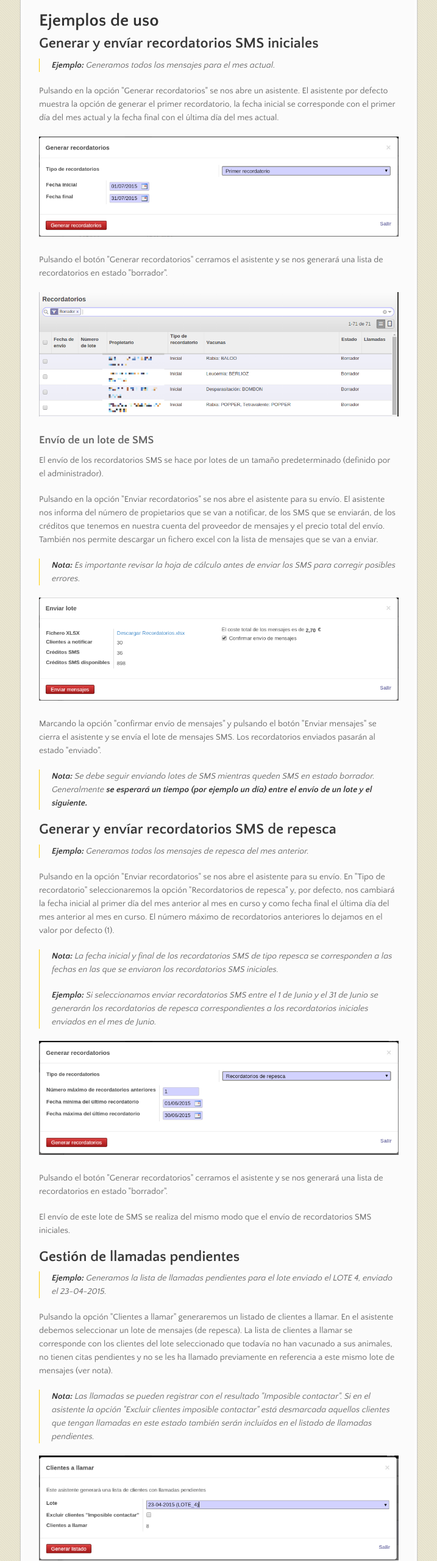
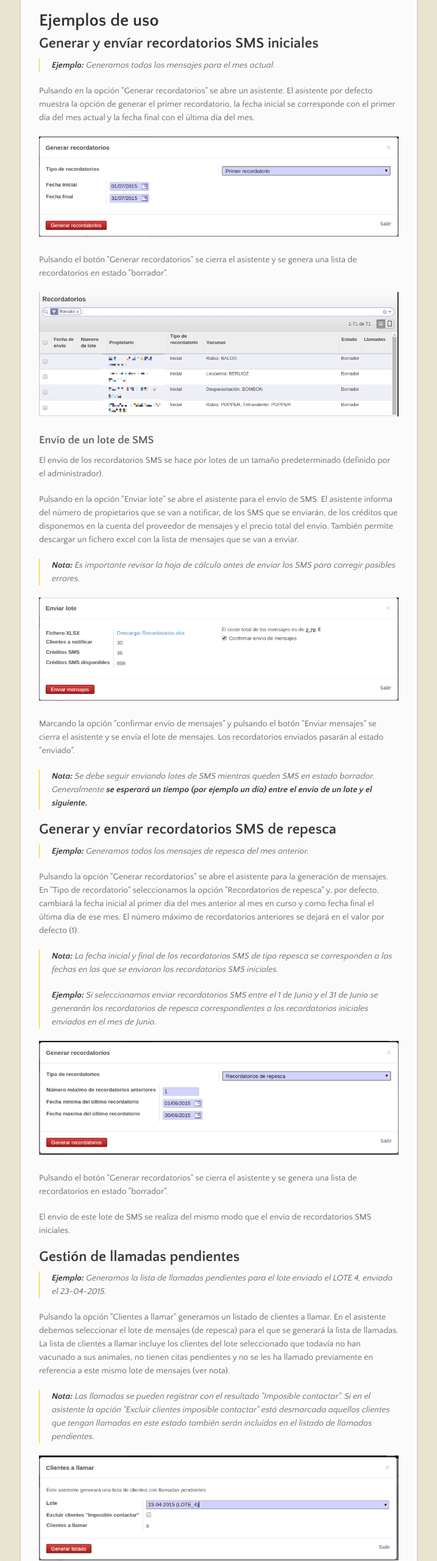
Before and after one commit to sohovet/sohovet, a plain HTML site: page index.html in a window 1280 px wide. Shown: the part 7220-9780 px from the top of the page at 61% size, without its empty margins (282-999 px from the left). Drawn offline with nearby package versions, Linux system fonts and the light colour scheme.

```diff
--- a/index.html
+++ b/index.html
@@ -241,11 +241,11 @@ No se puede registrar una llamada si no se le ha enviado antes un recordatorio S
 Generamos todos los mensajes para el mes actual.</p>
 </blockquote>
 
-<p>Pulsando en la opción "Generar recordatorios" se nos abre un asistente. El asistente por defecto muestra la opción de generar el primer recordatorio, la fecha inicial se corresponde con el primer día del mes actual y la fecha final con el última día del mes actual.</p>
+<p>Pulsando en la opción "Generar recordatorios" se abre un asistente. El asistente por defecto muestra la opción de generar el primer recordatorio, la fecha inicial se corresponde con el primer día del mes actual y la fecha final con el última día del mes.</p>
 
 <p><img src="images/vaccine_GenerarRecordatorios.png" alt="Asistente para generar recordatorios"></p>
 
-<p>Pulsando el botón "Generar recordatorios" cerramos el asistente y se nos generará una lista de recordatorios en estado "borrador".</p>
+<p>Pulsando el botón "Generar recordatorios" se cierra el asistente y se genera una lista de recordatorios en estado "borrador".</p>
 
 <p><img src="images/vaccine_ejemplo_listaRecordatorios.png" alt="Lista de recordatorios en estado borrador"></p>
 
@@ -254,7 +254,7 @@ Generamos todos los mensajes para el mes actual.</p>
 
 <p>El envío de los recordatorios SMS se hace por lotes de un tamaño predeterminado (definido por el administrador). </p>
 
-<p>Pulsando en la opción "Enviar recordatorios" se nos abre el asistente para su envío. El asistente nos informa del número de propietarios que se van a notificar, de los SMS que se enviarán, de los créditos que tenemos en nuestra cuenta del proveedor de mensajes y el precio total del envío. También nos permite descargar un fichero excel con la lista de mensajes que se van a enviar.</p>
+<p>Pulsando en la opción "Enviar lote" se abre el asistente para el envío de SMS. El asistente informa del número de propietarios que se van a notificar, de los SMS que se enviarán, de los créditos que disponemos en la cuenta del proveedor de mensajes y el precio total del envío. También permite descargar un fichero excel con la lista de mensajes que se van a enviar.</p>
 
 <blockquote>
 <p><strong>Nota:</strong>
@@ -263,7 +263,7 @@ Es importante revisar la hoja de cálculo antes de enviar los SMS para corregir
 
 <p><img src="images/vaccine_EnviarLoteSMS.png" alt="Asistente para enviar recordatorios"></p>
 
-<p>Marcando la opción "confirmar envío de mensajes" y pulsando el botón "Enviar mensajes" se cierra el asistente y se envía el lote de mensajes SMS. Los recordatorios enviados pasarán al estado "enviado".</p>
+<p>Marcando la opción "confirmar envío de mensajes" y pulsando el botón "Enviar mensajes" se cierra el asistente y se envía el lote de mensajes. Los recordatorios enviados pasarán al estado "enviado".</p>
 
 <blockquote>
 <p><strong>Nota:</strong>
@@ -278,7 +278,7 @@ Se debe seguir enviando lotes de SMS mientras queden SMS en estado borrador. Gen
 Generamos todos los mensajes de repesca del mes anterior.</p>
 </blockquote>
 
-<p>Pulsando en la opción "Enviar recordatorios" se nos abre el asistente para su envío. En "Tipo de recordatorio" seleccionaremos la opción "Recordatorios de repesca" y, por defecto, nos cambiará la fecha inicial al primer día del mes anterior al mes en curso y como fecha final el última día del mes anterior al mes en curso. El número máximo de recordatorios anteriores lo dejamos en el valor por defecto (1).</p>
+<p>Pulsando la opción "Generar recordatorios" se abre el asistente para la generación de mensajes. En "Tipo de recordatorio" seleccionamos la opción "Recordatorios de repesca" y, por defecto, cambiará la fecha inicial al primer día del mes anterior al mes en curso y como fecha final el última día de ese mes. El número máximo de recordatorios anteriores se dejará en el valor por defecto (1).</p>
 
 <blockquote>
 <p><strong>Nota:</strong>
@@ -290,7 +290,7 @@ Si seleccionamos enviar recordatorios SMS entre el 1 de Junio y el 31 de Junio s
 
 <p><img src="images/vaccine_ejemplo_Repesca.png" alt="Asistente para enviar recordatorios"></p>
 
-<p>Pulsando el botón "Generar recordatorios" cerramos el asistente y se nos generará una lista de recordatorios en estado "borrador".</p>
+<p>Pulsando el botón "Generar recordatorios" se cierra el asistente y se genera una lista de recordatorios en estado "borrador".</p>
 
 <p>El envío de este lote de SMS se realiza del mismo modo que el envío de recordatorios SMS iniciales.</p>
 
@@ -302,7 +302,7 @@ Si seleccionamos enviar recordatorios SMS entre el 1 de Junio y el 31 de Junio s
 Generamos la lista de llamadas pendientes para el lote enviado el LOTE 4, enviado el 23-04-2015.</p>
 </blockquote>
 
-<p>Pulsando la opción "Clientes a llamar" generaremos un listado de clientes a llamar. En el asistente debemos seleccionar un lote de mensajes (de repesca). La lista de clientes a llamar se corresponde con los clientes del lote seleccionado que todavía no han vacunado a sus animales, no tienen citas pendientes y no se les ha llamado previamente en referencia a este mismo lote de mensajes (ver nota).</p>
+<p>Pulsando la opción "Clientes a llamar" generamos un listado de clientes a llamar. En el asistente debemos seleccionar el lote de mensajes (de repesca) para el que se generará la lista de llamadas. La lista de clientes a llamar incluye los clientes del lote seleccionado que todavía no han vacunado a sus animales, no tienen citas pendientes y no se les ha llamado previamente en referencia a este mismo lote de mensajes (ver nota).</p>
 
 <blockquote>
 <p><strong>Nota:</strong> Las llamadas se pueden registrar con el resultado "Imposible contactar". Si en el asistente la opción "Excluir clientes imposible contactar" está desmarcada aquellos clientes que tengan llamadas en este estado también serán incluídos en el listado de llamadas pendientes.</p>
@@ -314,22 +314,22 @@ Generamos la lista de llamadas pendientes para el lote enviado el LOTE 4, enviad
 
 <p><img src="images/vaccine_ejemplo_listaLlamar.png" alt="Asistente para generar lista de llamadas"></p>
 
-<p>Pulsando en el primero de ellos accedemos a su ficha de cliente y desde ahí registraremos el resultado de la llamada.</p>
+<p>Pulsando en el primero de ellos accedemos a su ficha de cliente.</p>
 
 <p><img src="images/vaccine_ejemploCliente.png" alt="Asistente para generar lista de llamadas"></p>
 
 <h3>
 <a id="registrar-una-llamada" class="anchor" href="#registrar-una-llamada" aria-hidden="true"><span class="octicon octicon-link"></span></a>Registrar una llamada</h3>
 
-<p>En la ficha del cliente, pulsando en el botón "Registrar llamada" se abre el asistente donde introduciremos el resultado de la llamada.</p>
+<p>En la ficha del cliente, pulsando en el botón "Registrar llamada" se abre el asistente donde se introduce el resultado de la llamada.</p>
 
 <p><img src="images/vaccine_RegistrarLlamada.png" alt="Asistente para registar una llamada"></p>
 
-<p>Tras introducir los datos requeridos, pulsamos en guardar y procederemos a llamar al siguiente cliente de la lista (si todavía quedan clientes pendientes).</p>
+<p>Tras introducir los datos requeridos, se pulsa en guardar y se procede a llamar al siguiente cliente de la lista (si todavía quedan clientes pendientes).</p>
 
 <blockquote>
 <p><strong>Nota:</strong>
-Podemos desplazarnos de un cliente a otro utilizando las flechas que aparecen en la parte superior derecha de la ficha del cliente.</p>
+Podemos desplazarnos rapidamente de un cliente a otro utilizando las flechas que aparecen en la parte superior derecha de la ficha del cliente.</p>
 </blockquote>
       </section>
       <footer>
```
Also changed, not shown: params.json (+1 -1 lines).
